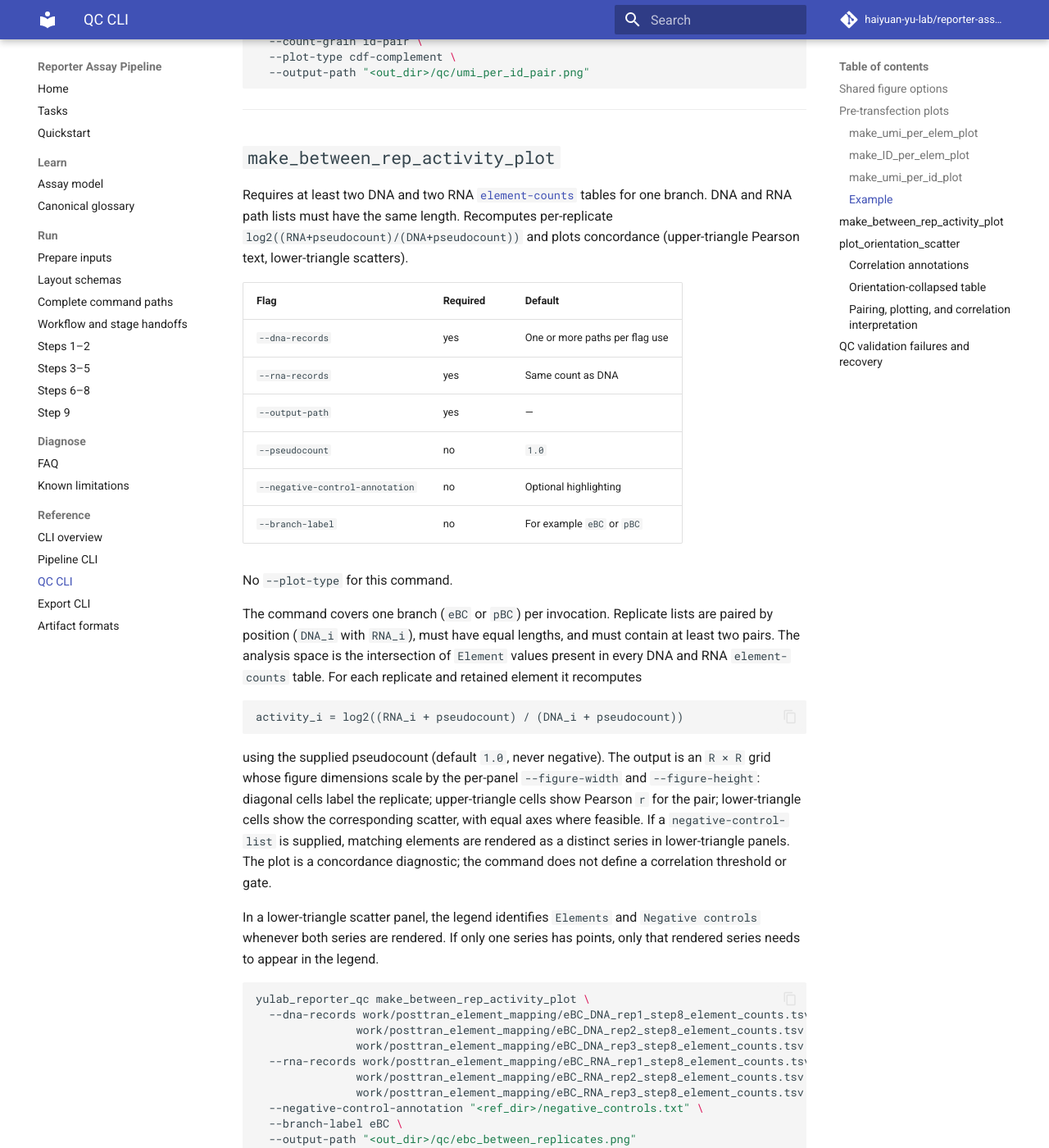
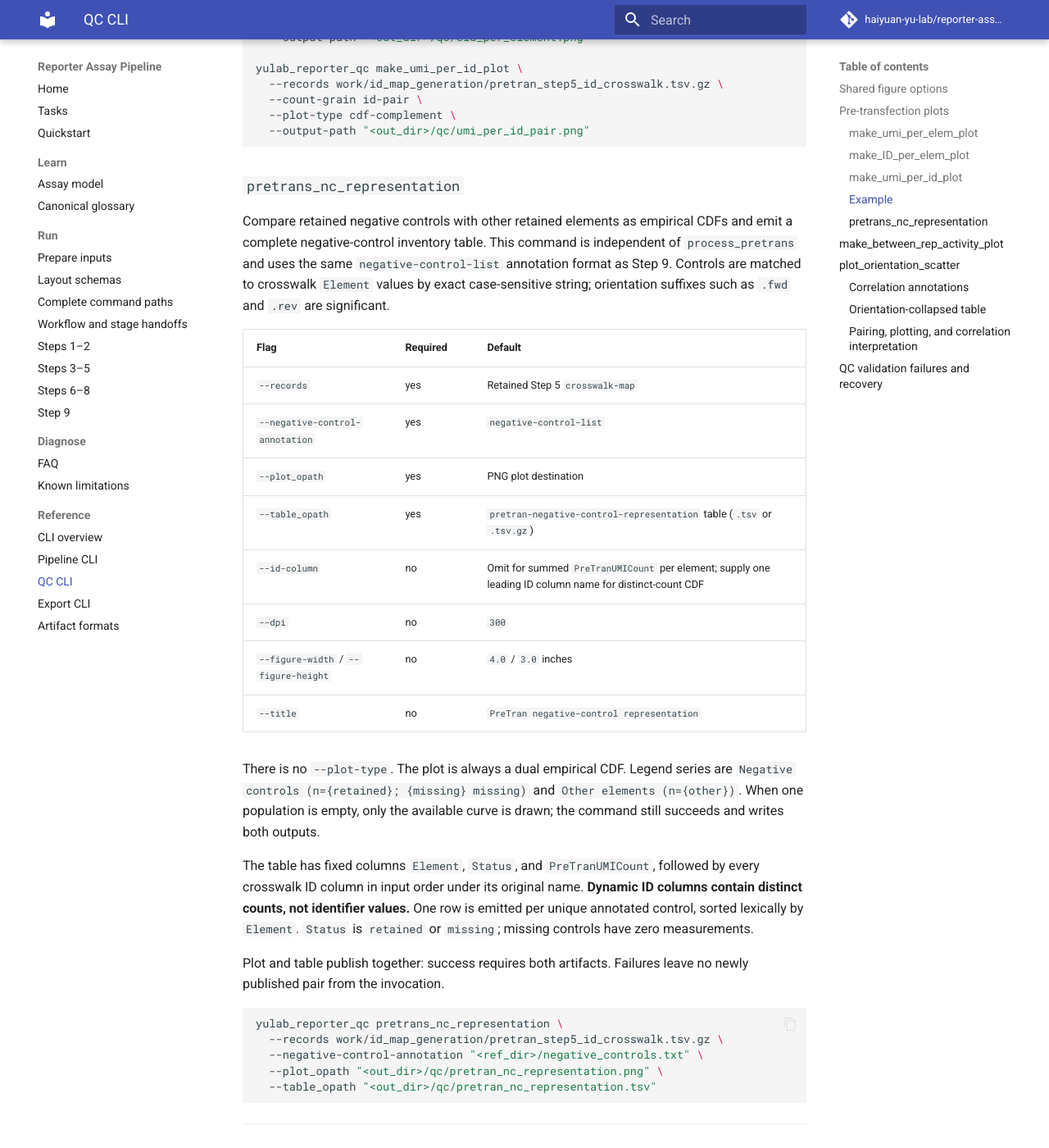
Before and after one commit to haiyuan-yu-lab/reporter-assay-pipeline-doc, an MkDocs documentation site: the page built from docs/cli/qc.md, in a window 1280 px wide and 1400 px high, scrolled down 3341 px. Shown: the whole window at 82% size. Built offline with MkDocs 1.6.1 and Material for MkDocs 9.7.7, drawn with Linux system fonts in a browser that asks for light colours; comment, search, counter and statistics services are not loaded; some of the changed text lies outside the part shown.

Commit message:
Document pretrans_nc_representation QC and inventory table format.
Describe exact Element matching, UMI versus ID metrics, dual required outputs, and distinct-count ID columns.

Co-authored-by: Cursor <cursoragent@cursor.com>

````diff
--- a/docs/cli/qc.md
+++ b/docs/cli/qc.md
@@ -1,7 +1,9 @@
 # `yulab_reporter_qc`
 
 This page documents the **0.1.0b2** QC command and its released plot
-semantics; QC remains diagnostic and does not add acceptance thresholds.
+semantics, plus the additional `pretrans_nc_representation` diagnostic
+implemented after that tag. QC remains diagnostic and does not add
+acceptance thresholds.
 
 Read-only plotting commands over existing pipeline artifacts. QC reads the
 explicit paths supplied on the command line, computes values for display (and,
@@ -22,6 +24,7 @@ yulab_reporter_qc <subcommand> --help
 | `make_umi_per_id_plot` | `crosswalk-map` | UMI support by crosswalk row or ID grouping |
 | `make_between_rep_activity_plot` | Step 8 [`element-counts`](../formats.md#element-counts) | Between-replicate activity concordance |
 | `plot_orientation_scatter` | Step 9 [`activity-by-element`](../formats.md#activity-by-element) + references | Forward-vs-reverse activity scatter |
+| `pretrans_nc_representation` | Step 5 [`crosswalk-map`](../formats.md#crosswalk-map) + [`negative-control-list`](../formats.md#negative-control-list) | PreTran negative-control representation CDF and inventory table |
 
 ## Shared figure options
 
@@ -120,6 +123,48 @@ yulab_reporter_qc make_umi_per_id_plot \
   --count-grain id-pair \
   --plot-type cdf-complement \
   --output-path "<out_dir>/qc/umi_per_id_pair.png"
+```
+
+### `pretrans_nc_representation`
+
+Compare retained negative controls with other retained elements as empirical
+CDFs and emit a complete negative-control inventory table. This command is
+independent of `process_pretrans` and uses the same `negative-control-list`
+annotation format as Step 9. Controls are matched to crosswalk `Element`
+values by exact case-sensitive string; orientation suffixes such as `.fwd` and
+`.rev` are significant.
+
+| Flag | Required | Default |
+| --- | --- | --- |
+| `--records` | yes | Retained Step 5 `crosswalk-map` |
+| `--negative-control-annotation` | yes | `negative-control-list` |
+| `--plot_opath` | yes | PNG plot destination |
+| `--table_opath` | yes | `pretran-negative-control-representation` table (`.tsv` or `.tsv.gz`) |
+| `--id-column` | no | Omit for summed `PreTranUMICount` per element; supply one leading ID column name for distinct-count CDF |
+| `--dpi` | no | `300` |
+| `--figure-width` / `--figure-height` | no | `4.0` / `3.0` inches |
+| `--title` | no | `PreTran negative-control representation` |
+
+There is no `--plot-type`. The plot is always a dual empirical CDF. Legend
+series are `Negative controls (n={retained}; {missing} missing)` and
+`Other elements (n={other})`. When one population is empty, only the available
+curve is drawn; the command still succeeds and writes both outputs.
+
+The table has fixed columns `Element`, `Status`, and `PreTranUMICount`,
+followed by every crosswalk ID column in input order under its original name.
+**Dynamic ID columns contain distinct counts, not identifier values.** One row
+is emitted per unique annotated control, sorted lexically by `Element`.
+`Status` is `retained` or `missing`; missing controls have zero measurements.
+
+Plot and table publish together: success requires both artifacts. Failures
+leave no newly published pair from the invocation.
+
+```bash
+yulab_reporter_qc pretrans_nc_representation \
+  --records work/id_map_generation/pretran_step5_id_crosswalk.tsv.gz \
+  --negative-control-annotation "<ref_dir>/negative_controls.txt" \
+  --plot_opath "<out_dir>/qc/pretran_nc_representation.png" \
+  --table_opath "<out_dir>/qc/pretran_nc_representation.tsv"
 ```
 
 ---
@@ -290,6 +335,11 @@ with equal record counts, rejects duplicate `Element` rows in the
 `activity-by-element` input, rejects activity elements in neither reference,
 rejects a supplied negative-control file with no usable IDs, and requires at
 least one `Both` pair when no table output was requested.
+`pretrans_nc_representation` additionally requires a non-empty usable
+negative-control annotation, rejects invalid or case-mismatched `--id-column`
+selection, rejects aliased `--plot_opath` / `--table_opath`, and requires
+supported table suffixes (`.tsv` or `.tsv.gz`). Zero retained controls or zero
+other elements are successful diagnostic outcomes, not validation failures.
 
 For duplicate activity rows, return to the Step 9 producer, validate that its
 `activity-by-element` output has one row per `Element`, and regenerate the
````
Also changed, not shown: docs/formats.md (+19 -1 lines), docs/glossary.md (+3 -1 lines), docs/steps-3-5.md (+4 -1 lines).
